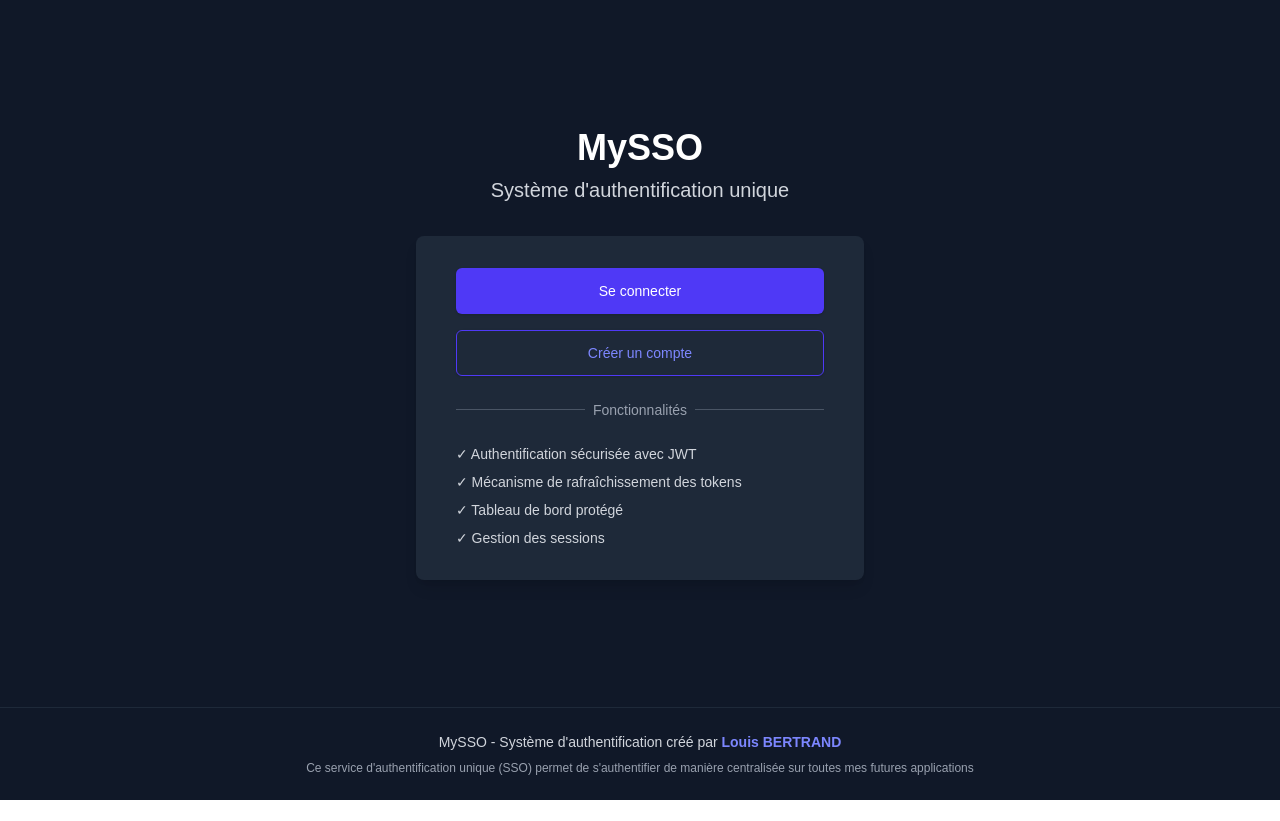
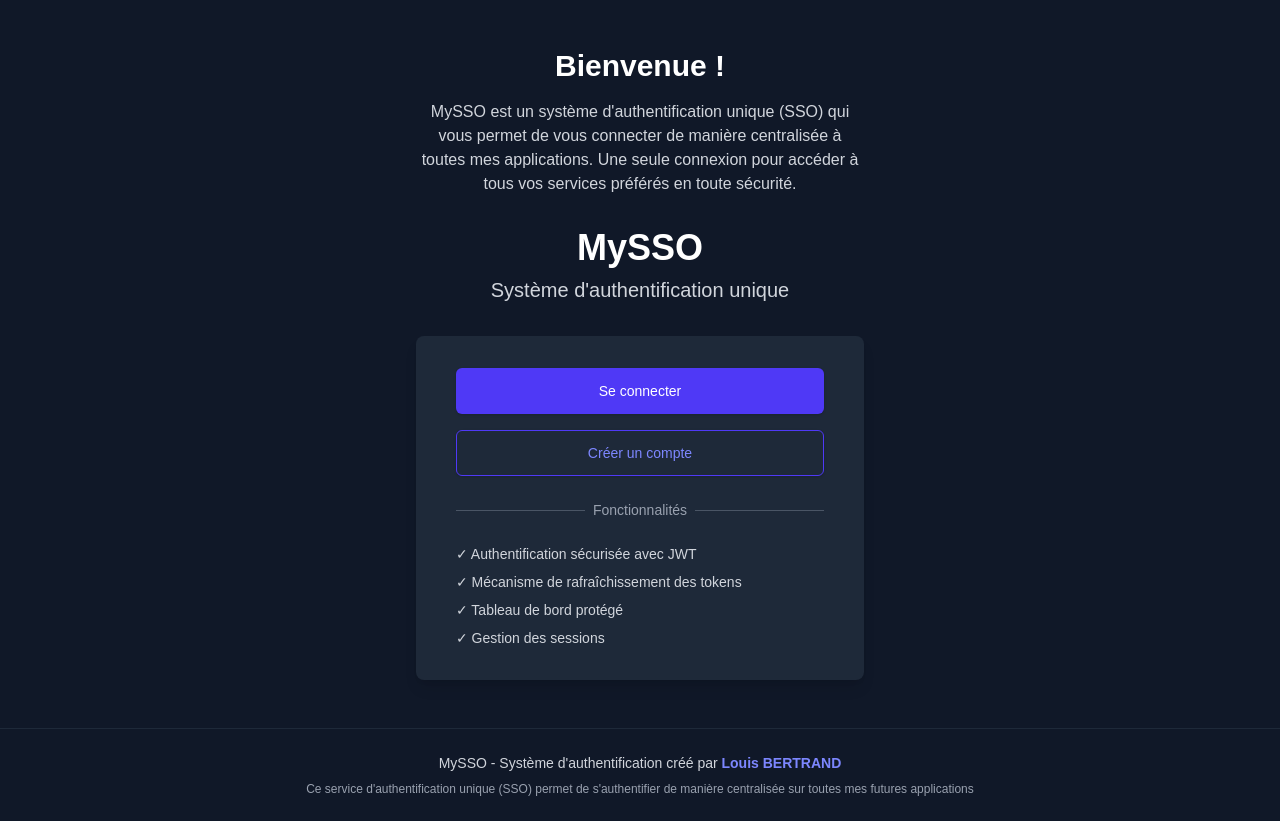
Before and after one commit to louisbertrand22/MySSO, a Next.js app in the folder frontend/: page / in a window 1280 px wide. Before the commit the page ends 800 px from the top, so only its background shows below. Built offline with nearby package versions, Linux system fonts and the light colour scheme; no server answers.

Commit message:
Add welcome message and explanatory paragraph to home page
Co-authored-by: louisbertrand22 <124389496+louisbertrand22@users.noreply.github.com>

```diff
--- a/frontend/app/page.tsx
+++ b/frontend/app/page.tsx
@@ -30,6 +30,12 @@ export default function Home() {
     <div className="flex-1 flex items-center justify-center bg-gray-900 py-12 px-4 sm:px-6 lg:px-8">
       <div className="max-w-md w-full space-y-8 text-center">
         <div>
+          <h2 className="text-3xl font-bold text-white mb-4">
+            Bienvenue !
+          </h2>
+          <p className="text-base text-gray-300 mb-8">
+            MySSO est un système d'authentification unique (SSO) qui vous permet de vous connecter de manière centralisée à toutes mes applications. Une seule connexion pour accéder à tous vos services préférés en toute sécurité.
+          </p>
           <h1 className="text-4xl font-extrabold text-white mb-2">
             MySSO
           </h1>
```
